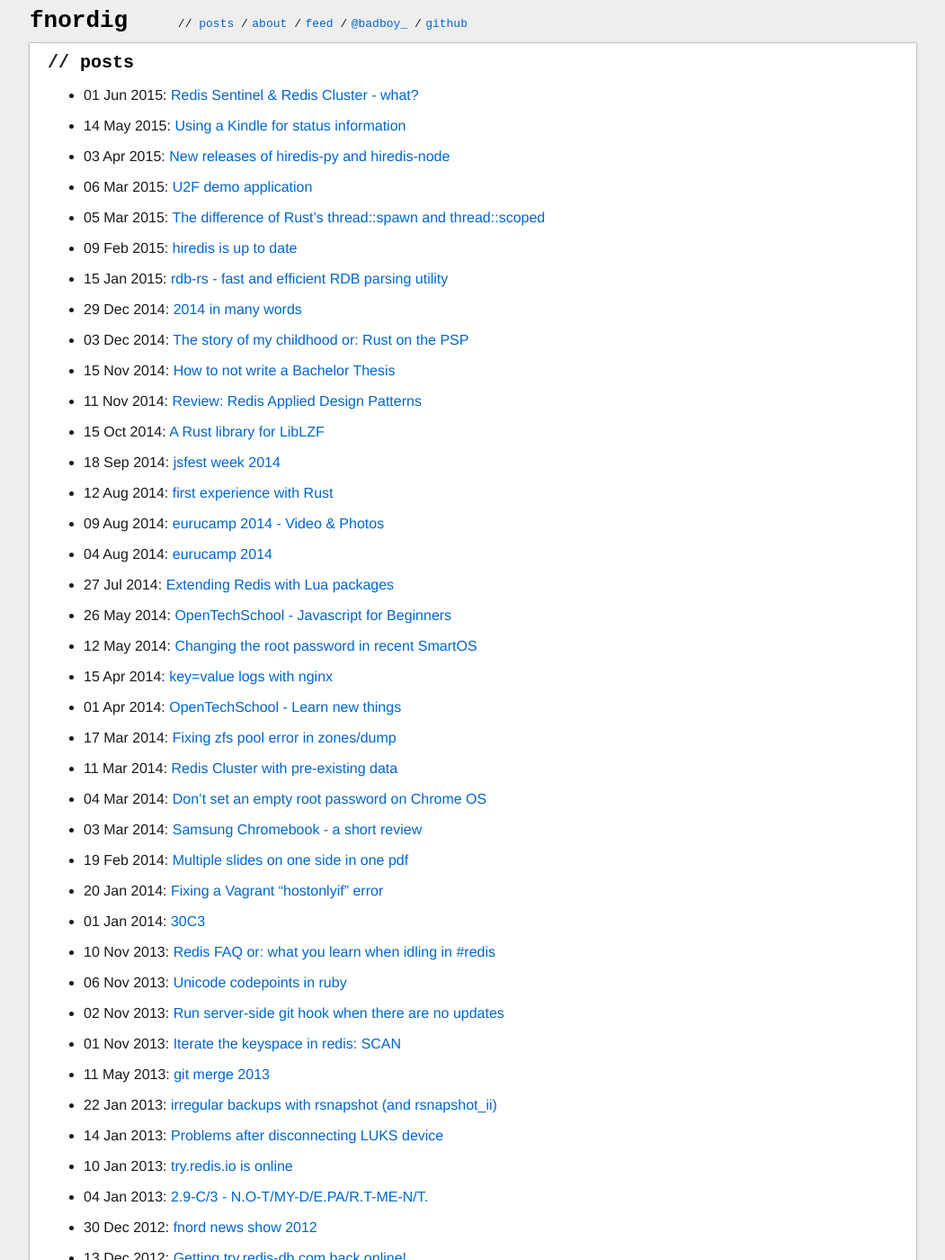
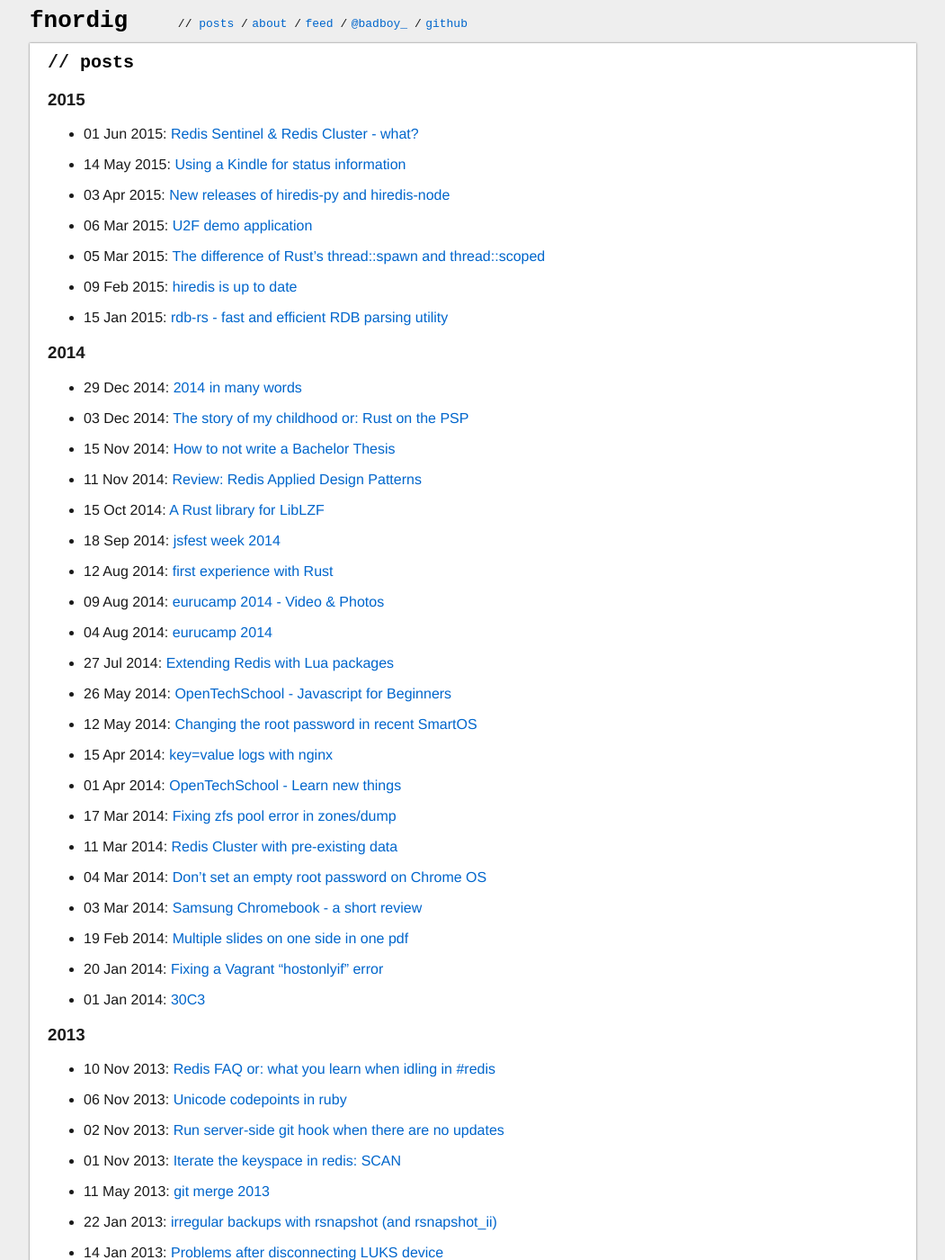
Before and after one commit to badboy/fnordig.de, a Jekyll site: the page built from posts.md, in a window 1280 px wide and 1400 px high. Shown: the whole window at 90% size, without its empty margins (114-1165 px from the left). Built offline with Jekyll 4.4.1, drawn with Linux system fonts in a browser that asks for light colours.

Commit message:
Group by year

```diff
--- a/posts.md
+++ b/posts.md
@@ -4,5 +4,10 @@ title: posts
 ---
 
 {% for post in site.posts %}
+  {% capture currentyear %}{{post.date | date: "%Y"}}{% endcapture %}
+  {% if currentyear != year %}
+### {{ currentyear  }}
+    {% capture year %}{{currentyear}}{% endcapture %}
+  {% endif %}
 * {{post.date | date_to_string}}: [{{post.title}}]({{post.url | remove_first: '/' | prepend: site.baseurl}})
 {% endfor %}
```
